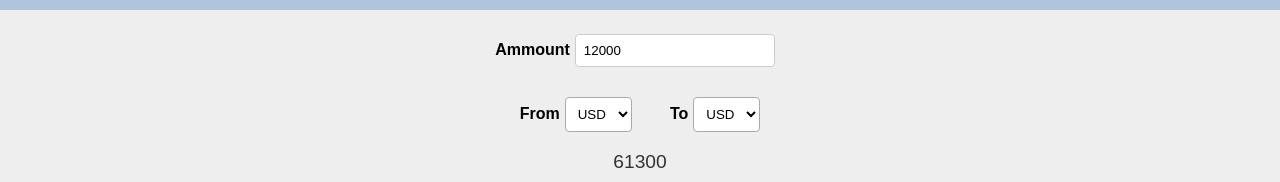
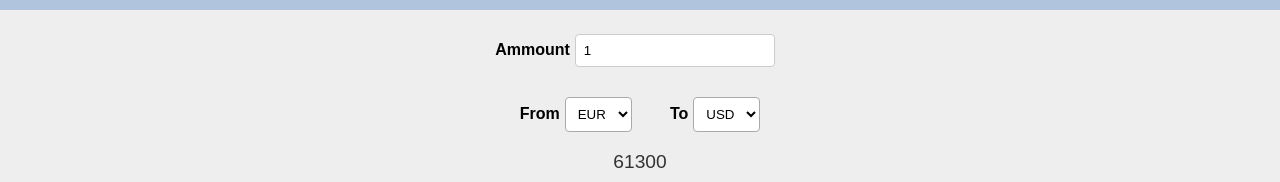
Before and after one commit to mahdi-mey/Currency-Convertor, a React (Create React App) app: page / in a window 1280 px wide. Shown: the top 182 px of the page. Built offline with nearby package versions, Linux system fonts and the light colour scheme; no server answers.

Commit message:
added state & controlled elements & fetched data

```diff
--- a/src/App.js
+++ b/src/App.js
@@ -1,14 +1,28 @@
+import { useEffect, useState } from 'react';
 import './App.css';
 
 function App() {
+  const [ammount, setAmmount] = useState(1)
+  const [fromCur, setFromCur] = useState('EUR')
+  const [toCur, setToCur] = useState('USD')
+
+  useEffect(function(){
+    async function fetchData(){
+      let data = await fetch('https://api.frankfurter.app/latest?amount=100&from=EUR&to=USD')
+      let res  = await data.json()
+      console.log(res);
+    }
+    fetchData()
+  }, [])
+
   return (
     <div className='app'>
       <label>Ammount</label>
-      <input type="text" value={12000} />
+      <input type="text" value={ammount} onChange={(e) => setAmmount(Number(e.target.value))} />
         <div className='selectBox-container'>
           <div className='selectBox'>
             <label>From</label>
-              <select>
+              <select value={fromCur} onChange={(e) => setFromCur(e.target.value)}>
                 <option value="USD">USD</option>
                 <option value="EUR">EUR</option>
                 <option value="CAD">CAD</option>
@@ -17,7 +31,7 @@ function App() {
           </div>
           <div className='selectBox'>
             <label>To</label>
-            <select>
+            <select value={toCur} onChange={(e) => setToCur(e.target.value)}>
                 <option value="USD">USD</option>
                 <option value="EUR">EUR</option>
                 <option value="CAD">CAD</option>
```
